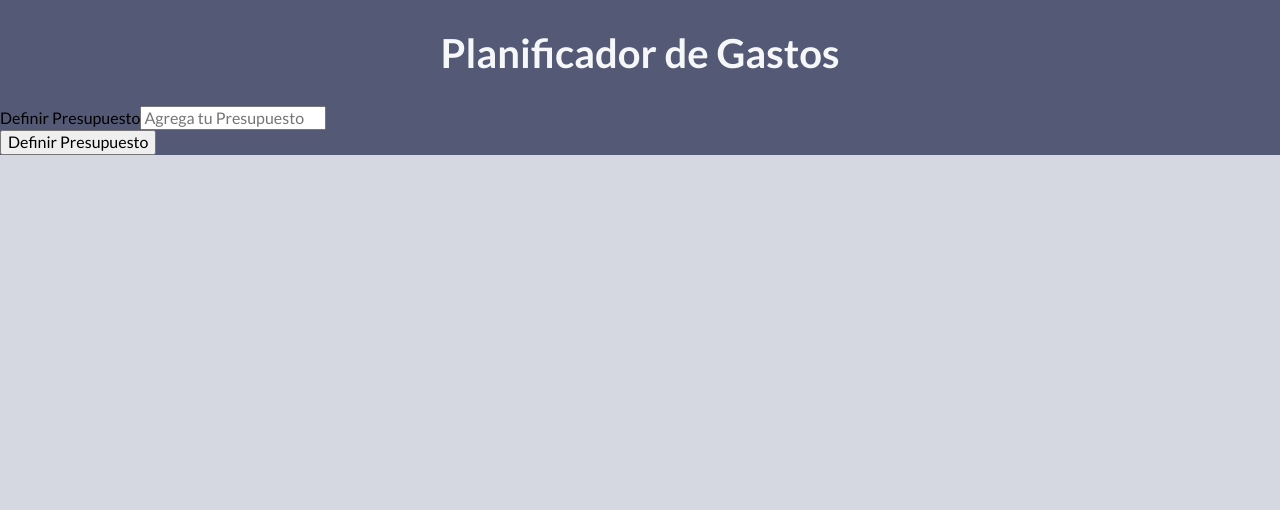
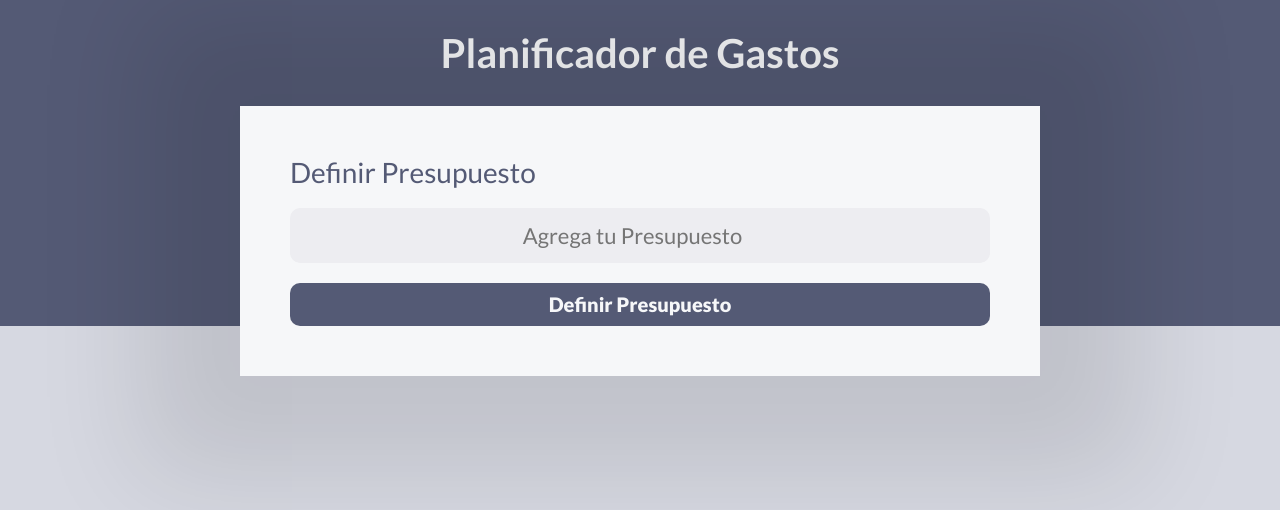
Before and after one commit to SebastianS326/gestorGastos, a Vue app: page / in a window 1280 px wide. Shown: the top 510 px of the page. Built offline with nearby package versions, Linux system fonts and the light colour scheme.

Commit message:
presupuesto

```diff
--- a/src/App.vue
+++ b/src/App.vue
@@ -8,7 +8,11 @@
       <h1>
         Planificador de Gastos
       </h1>
-      <c_presupuesto/>
+
+      <section class="contenedor-header contenedor sombra">
+        <c_presupuesto/>
+      </section>
+
     </header>
   </div>
 </template>
@@ -56,6 +60,23 @@
     text-align: center;
   }
 
+  .contenedor {
+    width: 90%;
+    max-width: 80rem;
+    margin: 0 auto;
+  }
+
+  .contenedor-header {
+    margin-top: -5rem;
+    transform: translateY(5rem);
+    padding: 5rem;
+  }
+
+  .sombra {
+    box-shadow: 0px 0px 100px 100px rgba(0,0,0,0.1);
+    background-color: var(--GrisAzul-50);
+  }
+
   h1 {
     font-size: 4rem;
   }
--- a/src/components/control_presupuesto.vue
+++ b/src/components/control_presupuesto.vue
@@ -4,10 +4,10 @@
 
 
 <template>
-    <form>
+    <form class="presupuesto">
         <section class="campo">
             <label for="">Definir Presupuesto</label>
-            <input id="nuevo-presupuesto" class="nuevo-presupuesto" placeholder="Agrega tu Presupuesto">
+            <input id="nuevo-presupuesto" class="nuevo-presupuesto"  type="number" placeholder="Agrega tu Presupuesto">
         </section>
 
         <input type="submit" value="Definir Presupuesto">
@@ -16,5 +16,44 @@
 
 
 <style scoped>
+    .presupuesto {
+        width: 100%;
+        color: var(--GrisAzul-600);
+    }
 
+    .presupuesto label {
+        font-size: 2.8rem;
+    }
+    .presupuesto input[type="number"] {
+        background-color: var(--GrisAzul-100);
+        border-radius: 1rem ;
+        padding: 1.5rem;
+        border: none;
+        font-size: 2.2rem;
+        text-align: center;
+    }
+
+    .presupuesto input[type="submit"] {
+        background-color: var(--GrisAzul-600);
+        color: var(--GrisAzul-50);
+        border-radius: 1rem ;
+        padding: 1rem;
+        border: none;
+        font-size: 2rem;
+        margin-top: 2rem;
+        text-align: center;
+        font-weight: 900;
+        width: 100%;
+        transition: background-color 300ms ease;
+    }
+
+    .presupuesto input[type="submit"]:hover {
+        background-color: var(--GrisAzul-400);
+        cursor: pointer;
+    }
+
+    .campo {
+        display: grid;
+        gap: 2rem;
+    }
 </style>
```
